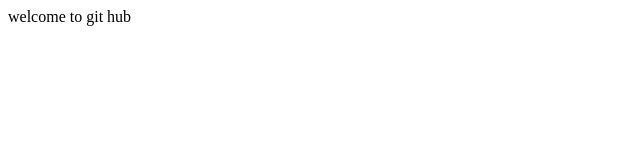
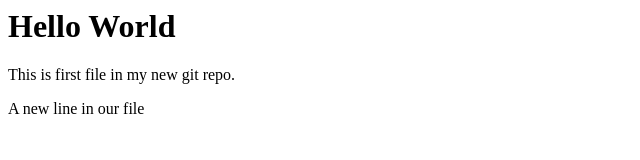
Before and after one commit to prishasanthosh/learn-git, a plain HTML site: page index.html in a window 1280 px wide. Shown: the whole page, without its empty margins (0-640 px from the left). Drawn offline with Linux system fonts and the light colour scheme.

Commit message:
Updates index.html with a new line

```diff
--- a/index.html
+++ b/index.html
@@ -1,8 +1,11 @@
 <html>
 	<head>
 		<title> html file </title>
+		<link rel="stylesheet" href="bluestyle.css">
 	</head>
 	<body>
-		welcome to git hub
+		<h1> Hello World </h1>
+		<p> This is first file in my new git repo.</p>
+		<p>A new line in our file </p>
 	</body>
 </html>
```
